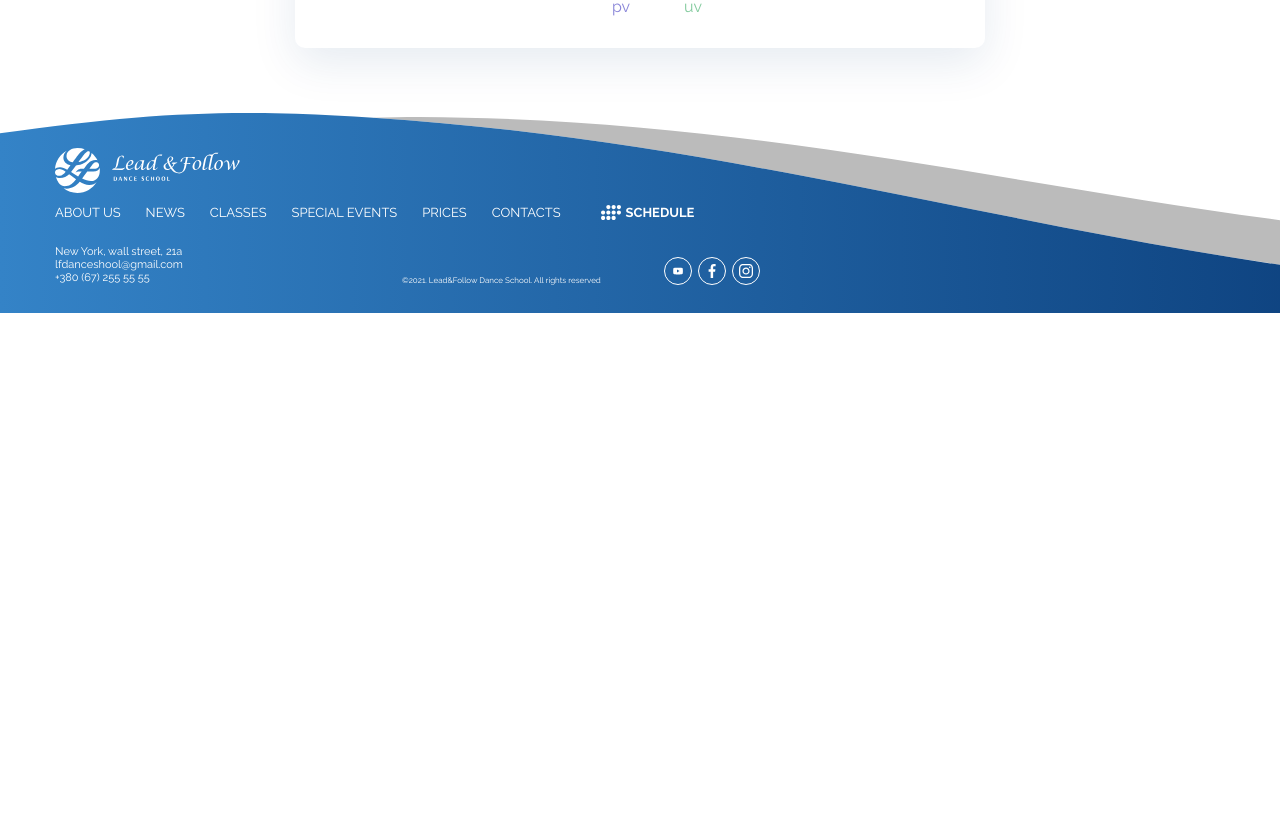
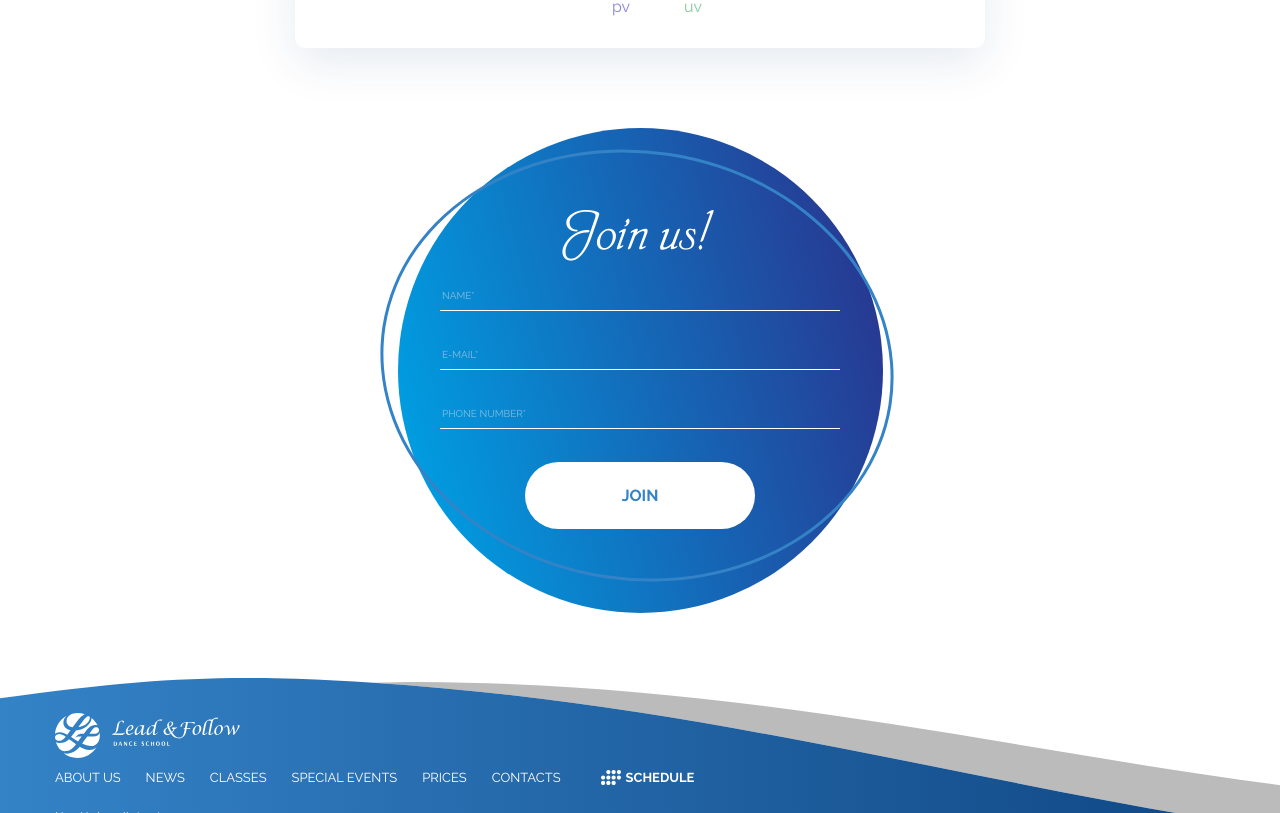
Before and after one commit to CatarinaLeon/project-Dance-School, a React (Create React App) app: page /schedule-on in a window 1280 px wide. Shown: the part 2200-3013 px from the top of the page. Before the commit the page ends 2513 px from the top, so only its background shows below. Built offline with nearby package versions, Linux system fonts and the light colour scheme.

Commit message:
+ContainerEllipseBlue

```diff
--- a/src/components/FilterSchedule/FilterSchedule.jsx
+++ b/src/components/FilterSchedule/FilterSchedule.jsx
@@ -7,7 +7,7 @@ import {
 import Button from '../../common/Button/Button';
 import Calendar from '../../common/Calendar/Calendar';
 import Chart from '../../common/Chart/Chart';
-
+import ContainerEllipseBlue from '../../common//ContainerEllipseBlue/ContainerEllipseBlue';
 import s from './FilterSchedule.module.css';
 
 export default function FilterSchedule() {
@@ -78,6 +78,33 @@ export default function FilterSchedule() {
         <Calendar />
         <Chart />
       </div>
+      <ContainerEllipseBlue
+        title="Join us!"
+        message="join"
+        className={s.ellipseSchedule}
+      >
+        <input
+          type="text"
+          name="user"
+          placeholder="name*"
+          required
+          className={s.ellipseInput}
+        />
+        <input
+          type="text"
+          name="user"
+          placeholder="E-mail*"
+          required
+          className={s.ellipseInput}
+        />
+        <input
+          type="text"
+          name="user"
+          placeholder="phone number*"
+          required
+          className={s.ellipseInput}
+        />
+      </ContainerEllipseBlue>
     </div>
   );
 }
--- a/src/components/FilterSchedule/FilterSchedule.module.css
+++ b/src/components/FilterSchedule/FilterSchedule.module.css
@@ -145,7 +145,42 @@
     border-radius: 60px;
     color: #073773;
 }
+.calendarContainer{
+    margin-bottom: 50px;
+}
+.ellipseSchedule{
+    width: 295px;
+    height: 295px;
+}
+.ellipseSchedule::before{
+    width: 265px;
+    height: 315px;
+}
+.ellipseInput {
+    width: 230px;
+    color: #FFFFFF;
+    text-transform: uppercase;
+    background-color: #0000;
+    border: none;
+    border-bottom: 1px solid #FFFFFF;
+    outline: none;
+    margin-bottom: 10px;
+    padding-bottom: 5px;
+    font-family: 'Raleway';
+    font-weight: 700;
+    font-size: 12px;
+    line-height: 14px;
+    z-index: 2;
+}
 
+.ellipseInput::placeholder {
+    color: #FFEEEE;
+    opacity: 0.5;
+    font-family: 'Raleway';
+    font-weight: 400;
+    font-size: 6px;
+    line-height: 7px;
+}
 @media screen and (min-width:768px) {
     .filterList{
         padding-bottom: 38%;
@@ -247,6 +282,28 @@
     .buttonSearh{
         margin: 0;
     }
+    .calendarContainer{
+        margin-bottom: 80px;
+    }
+    .ellipseSchedule{
+        width: 485px;
+        height: 485px;
+    }
+    .ellipseSchedule::before{
+        width: 430px;
+        height: 515px;
+    }
+    .ellipseInput{
+        width: 400px;
+        margin-bottom: 20px;
+        padding-bottom: 8px;
+        font-size: 14px;
+        line-height: 16px;
+    }
+    .ellipseInput::placeholder{
+        font-size: 10px;
+        line-height: 12px;
+    }
 
 }
 @media screen and (min-width:1200px) {
```
